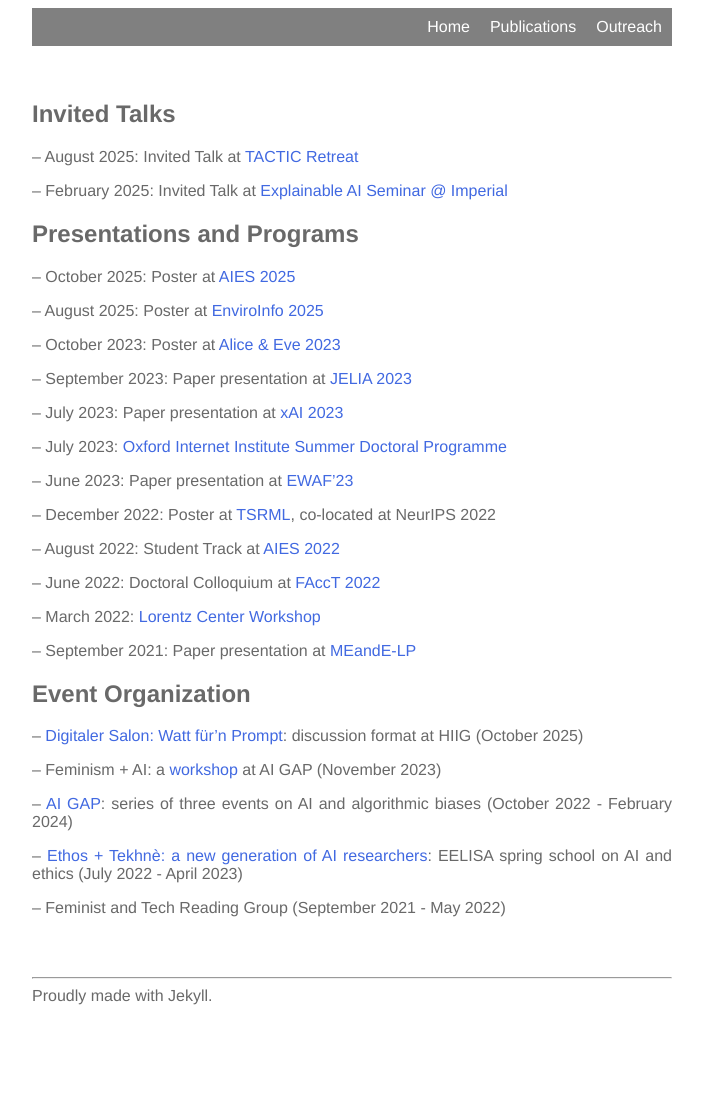
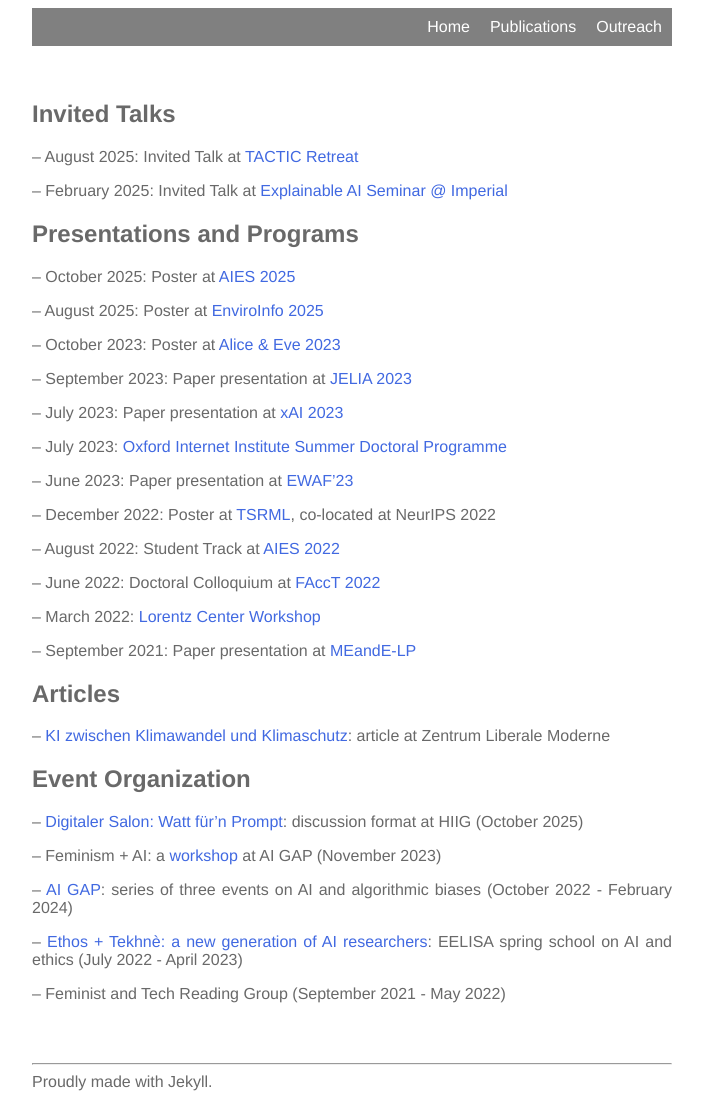
Before and after one commit to lstate/lstate.github.io, a Jekyll site: the page built from _pages/outreach.markdown, in a window 1280 px wide. Shown: the whole page, without its empty margins (288-991 px from the left). Built offline with Jekyll 4.4.1, drawn with Linux system fonts in a browser that asks for light colours; before the commit the page ends 1013 px from its top, so only the background shows below that.

Commit message:
Update outreach.markdown
added article

```diff
--- a/_pages/outreach.markdown
+++ b/_pages/outreach.markdown
@@ -38,6 +38,10 @@ permalink: /outreach/
 
 -- September 2021: Paper presentation at [MEandE-LP](https://sites.google.com/view/meande2021)
 
+## Articles
+
+-- [KI zwischen Klimawandel und Klimaschutz](https://libmod.de/ki-zwischen-klimawandel-und-klimaschutz/): article at Zentrum Liberale Moderne
+
 ## Event Organization
 
 -- [Digitaler Salon: Watt für'n Prompt](https://www.hiig.de/en/events/digitaler-salon-watt-fuern-prompt/): discussion format at HIIG (October 2025)
```
